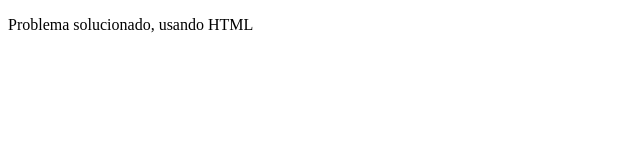
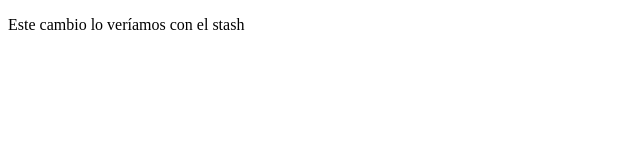
Before and after one commit to srodriguez45/git-test, a plain HTML site: page users.html in a window 1280 px wide. Shown: the full height of the page, 0-640 px from the left. Drawn offline with Linux system fonts and the light colour scheme.

Commit message:
Actualizacion cambios guardados stash

```diff
--- a/users.html
+++ b/users.html
@@ -5,7 +5,7 @@
   </head>
   <body>
 
-    <p>Problema solucionado, usando HTML</p>
+    <p>Este cambio lo veríamos con el stash</p>
 
   </body>
 </html>
```
